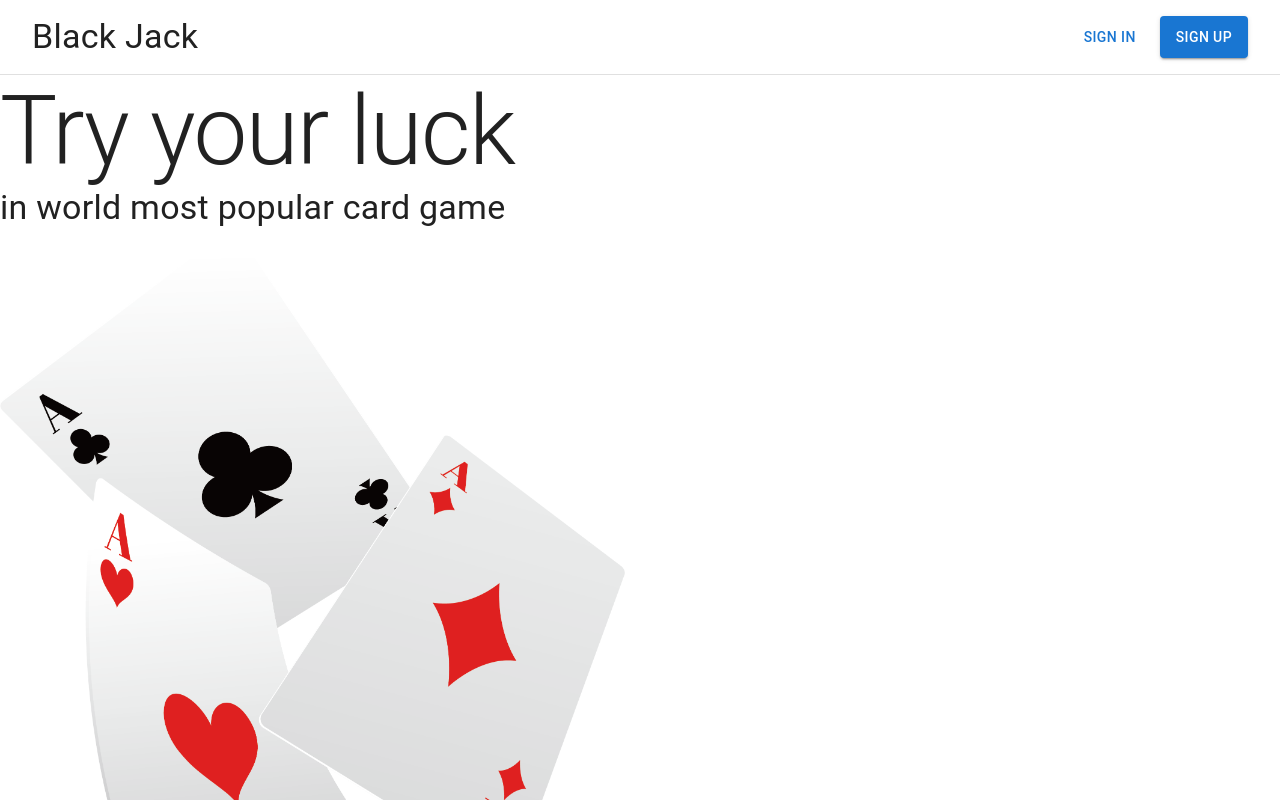
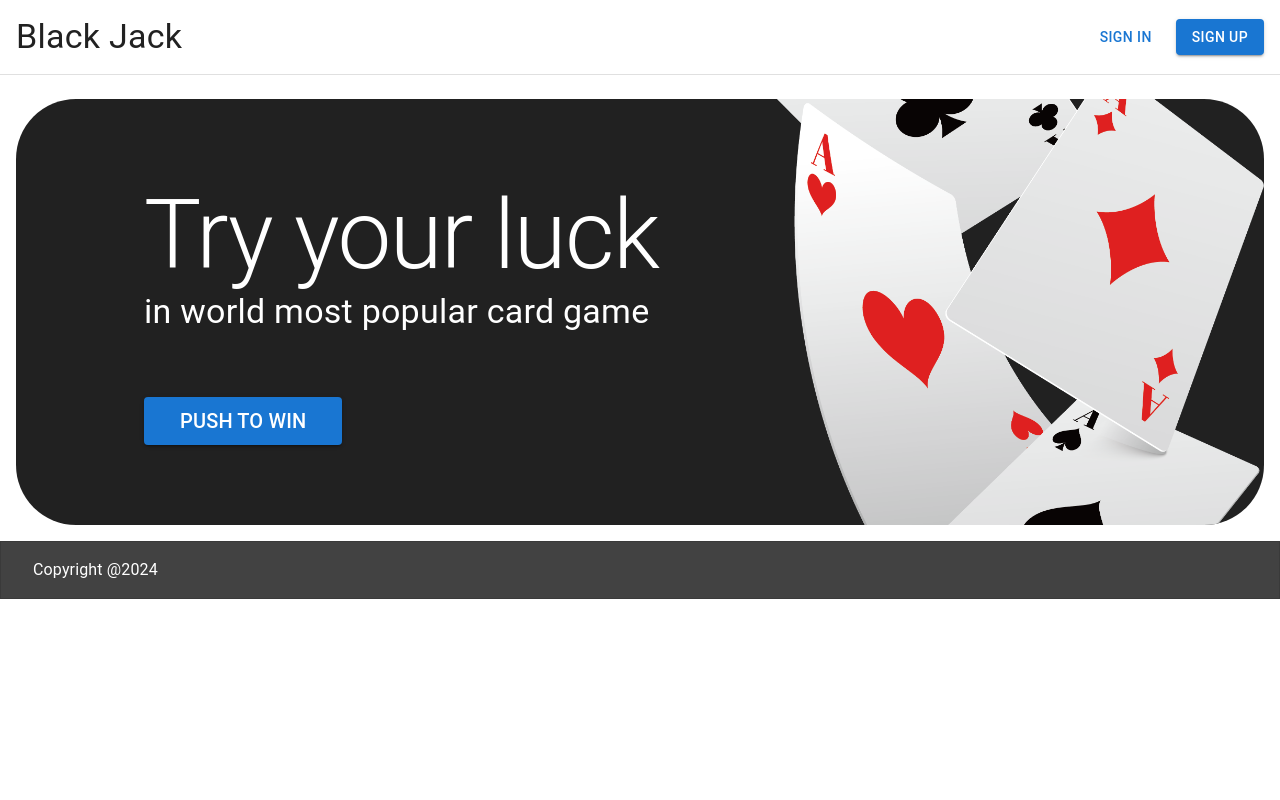
Before and after one commit to frontandrew/black-jack, a React (Vite) app in the folder packages/client/: page / in a window 1280 px wide. Built offline with nearby package versions, Linux system fonts and the light colour scheme.

Commit message:
feat: landing page base layout

```diff
--- a/packages/client/src/pages/landing/view.tsx
+++ b/packages/client/src/pages/landing/view.tsx
@@ -1,30 +1,46 @@
-import { Box, Button, Grid, Typography, useTheme } from '@mui/material'
+import { Button, Grid, Typography, useTheme } from '@mui/material'
 import { useNavigate } from 'react-router-dom'
 import { LandBack } from '../../assets/imgs'
 
-import './style.css'
+// import './style.css';
 
 export const LandingPage = () => {
   const navigate = useNavigate()
   const { spacing, palette } = useTheme()
 
+  const defaultBackgroundColor = palette.background.default
+  const contrastBackgroundColor = palette.getContrastText(
+    defaultBackgroundColor
+  )
+  const contrastTextColor = palette.getContrastText(contrastBackgroundColor)
+
   return (
-    <Box>
-      {/* <Box overflow="auto" height="100%"> */}
     <Grid
       container
-        position="sticky"
+      className={'landing'}
+      display={'flex'}
+      flexDirection={'column'}
+      flexWrap={'nowrap'}
+      width={'100%'}
+      height={'100%'}
+      bgcolor={defaultBackgroundColor}>
+      <Grid
+        item
+        className={'landing-header'}
+        component={'header'}
+        display={'flex'}
+        alignItems={'center'}
+        width={'100%'}
+        gap={spacing(2)}
+        padding={spacing(2)}
         borderBottom={1}
-        borderColor={palette.grey[300]}
-        sx={{
-          padding: spacing(2, 4),
-        }}>
-        <Grid item flexGrow={2}>
-          <Typography variant="h4">Black Jack</Typography>
-        </Grid>
-        <Grid item gap={spacing(2)} alignContent="center" display="flex">
+        borderColor={palette.divider}
+        bgcolor={defaultBackgroundColor}>
+        <Typography variant="h4" flexGrow={1}>
+          Black Jack
+        </Typography>
         <Button
-            variant="text"
+          variant={'text'}
           onClick={() => {
             navigate('/sign-in')
           }}>
@@ -38,17 +54,83 @@ export const LandingPage = () => {
           SIGN UP
         </Button>
       </Grid>
+
+      <Grid
+        item
+        className={'landing-content'}
+        pt={spacing(1)}
+        overflow={'hidden auto'}>
+        <Grid container className={'banner'} padding={spacing(2)}>
+          <Grid
+            container
+            className={'banner-container'}
+            bgcolor={contrastBackgroundColor}
+            color={contrastTextColor}
+            borderRadius={'60px'}
+            position={'relative'}
+            overflow={'hidden'}
+            width={'100%'}>
+            <Grid
+              item
+              display={'flex'}
+              alignItems={'center'}
+              justifyContent={'flex-end'}
+              width={'100%'}
+              height={'100%'}
+              position={'absolute'}>
+              <img height={'200%'} src={LandBack} />
+            </Grid>
+            <Grid
+              item
+              display={'flex'}
+              flexDirection={'column'}
+              gap={spacing(8)}
+              width={'100%'}
+              padding={spacing(10, 16)}>
+              <Grid container display={'flex'} flexDirection={'column'}>
+                <Typography variant="h1" noWrap>
+                  Try your luck
+                </Typography>
+                <Typography variant="h4" noWrap>
+                  in world most popular card game
+                </Typography>
+              </Grid>
+              <Grid container width={'20%'}>
+                <Button
+                  fullWidth
+                  size={'large'}
+                  variant="contained"
+                  onClick={() => {
+                    navigate('/sign-up')
+                  }}>
+                  <Typography variant="h6" noWrap>
+                    PUSH TO WIN
+                  </Typography>
+                </Button>
+              </Grid>
+            </Grid>
+          </Grid>
         </Grid>
 
-      <Grid container overflow="auto">
-        <Grid item>
-          <Typography variant="h1">Try your luck</Typography>
-          <Typography variant="h4">in world most popular card game</Typography>
+        <Grid className={'timeline'}>
+          <Grid
+            container
+            className={'timeline-container'}
+            width={'100%'}></Grid>
         </Grid>
-        <Grid item>
-          <img height="30%" src={LandBack} />
+
+        <Grid
+          item
+          component={'footer'}
+          border={1}
+          borderColor={palette.divider}
+          width={'100%'}
+          padding={spacing(2, 4)}
+          bgcolor={palette.grey[800]}
+          color={palette.getContrastText(palette.grey[800])}>
+          <Typography variant="body1">Copyright @2024</Typography>
         </Grid>
       </Grid>
-    </Box>
+    </Grid>
   )
 }
```
Lines whose indentation alone changed are shown as unchanged.
